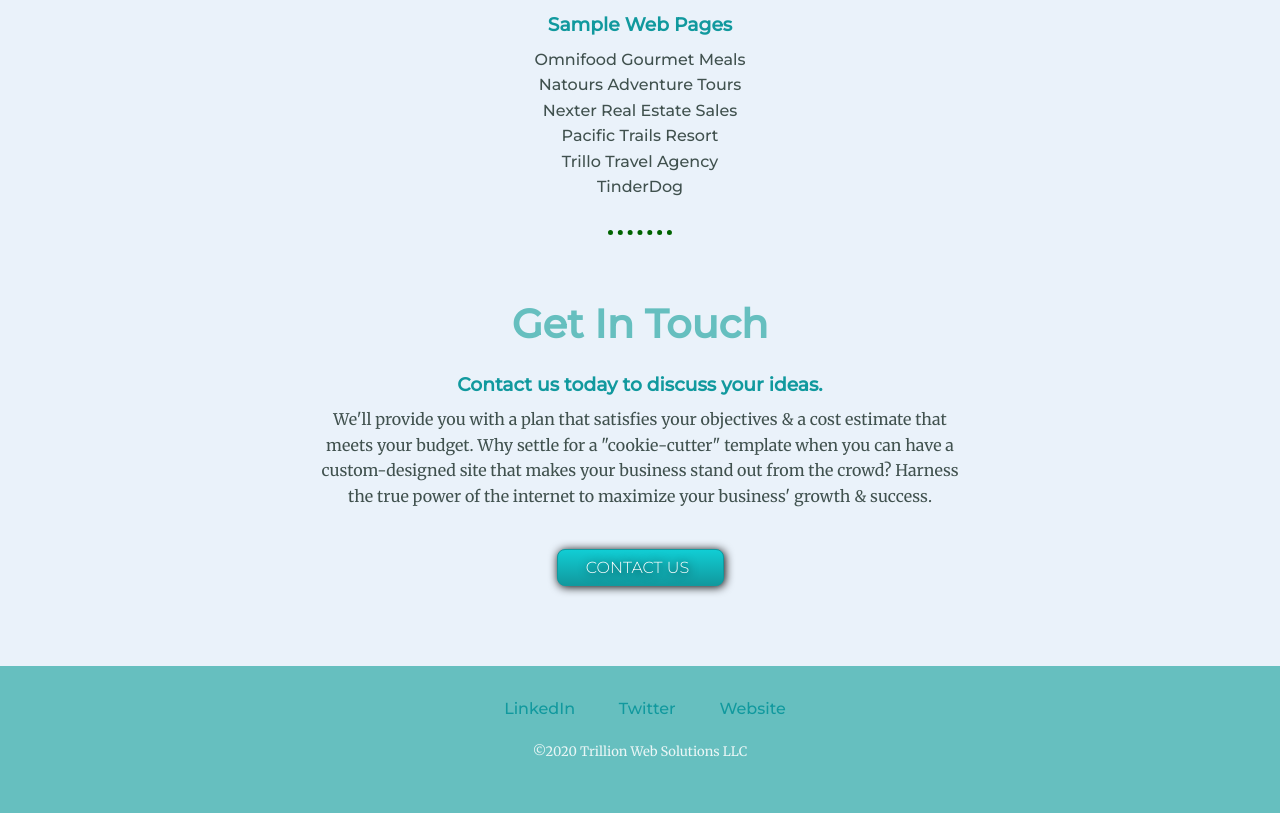
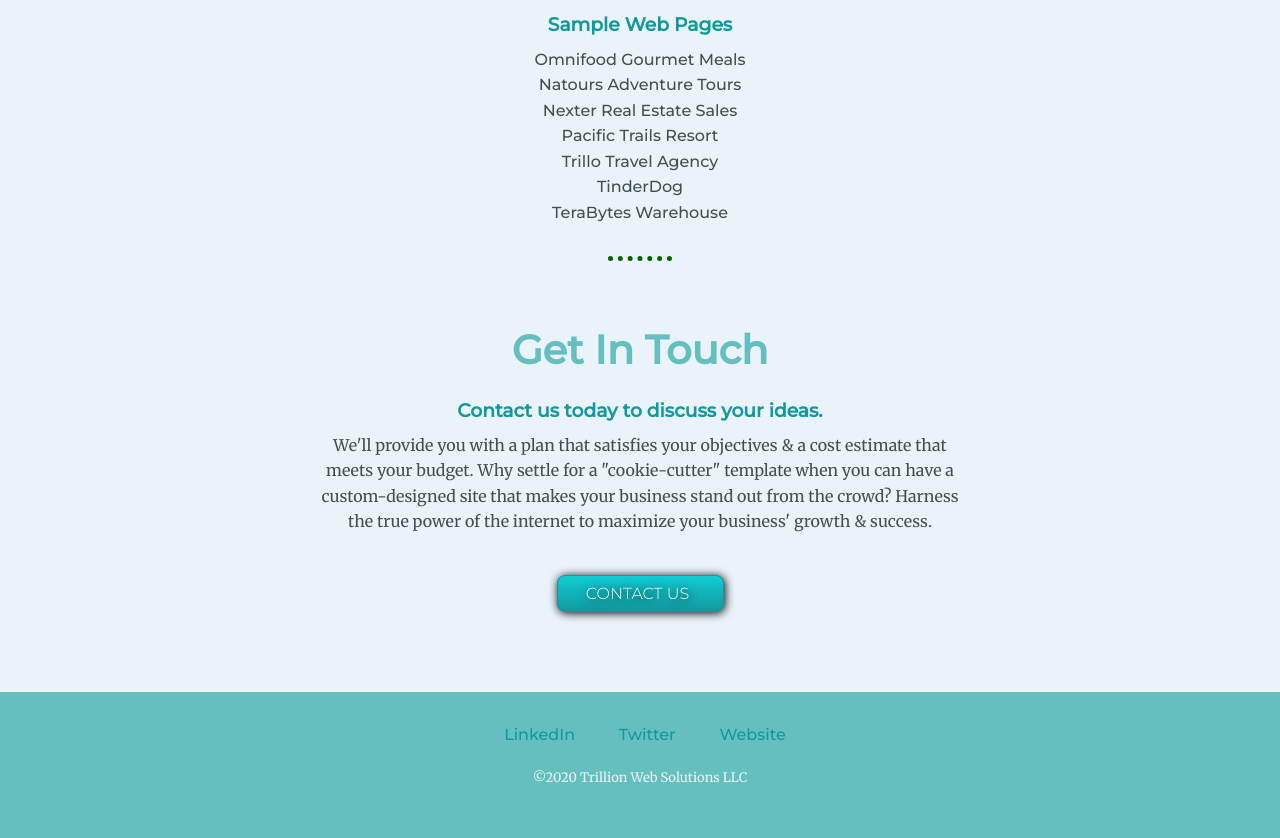
Before and after one commit to dfhellerjr/MySite, a plain HTML site: page index.html in a window 1280 px wide. Shown: the part 2052-2890 px from the top of the page. Before the commit the page ends 2865 px from the top, so only its background shows below. Drawn offline with Linux system fonts and the light colour scheme.

Commit message:
add repository

```diff
--- a/index.html
+++ b/index.html
@@ -57,8 +57,7 @@
             <li><strong><a class="web-link" href="https://dfhellerjr.github.io/PacificTrails/index.html">Pacific Trails Resort</a></strong></li>
             <li><strong><a class="web-link" href="https://dfhellerjr.github.io/Trillo/index.html">Trillo Travel Agency</a></strong></li>
             <li><strong><a class="web-link" href="https://dfhellerjr.github.io/TinderDog/index.html">TinderDog</a></strong></li>
-
-
+            <li><strong><a class="web-link" href="https://dfhellerjr.github.io/TeraBytes-Warehouse/index.html">TeraBytes Warehouse</a></strong></li>
           </ul>
         </div>
       </div>
```
